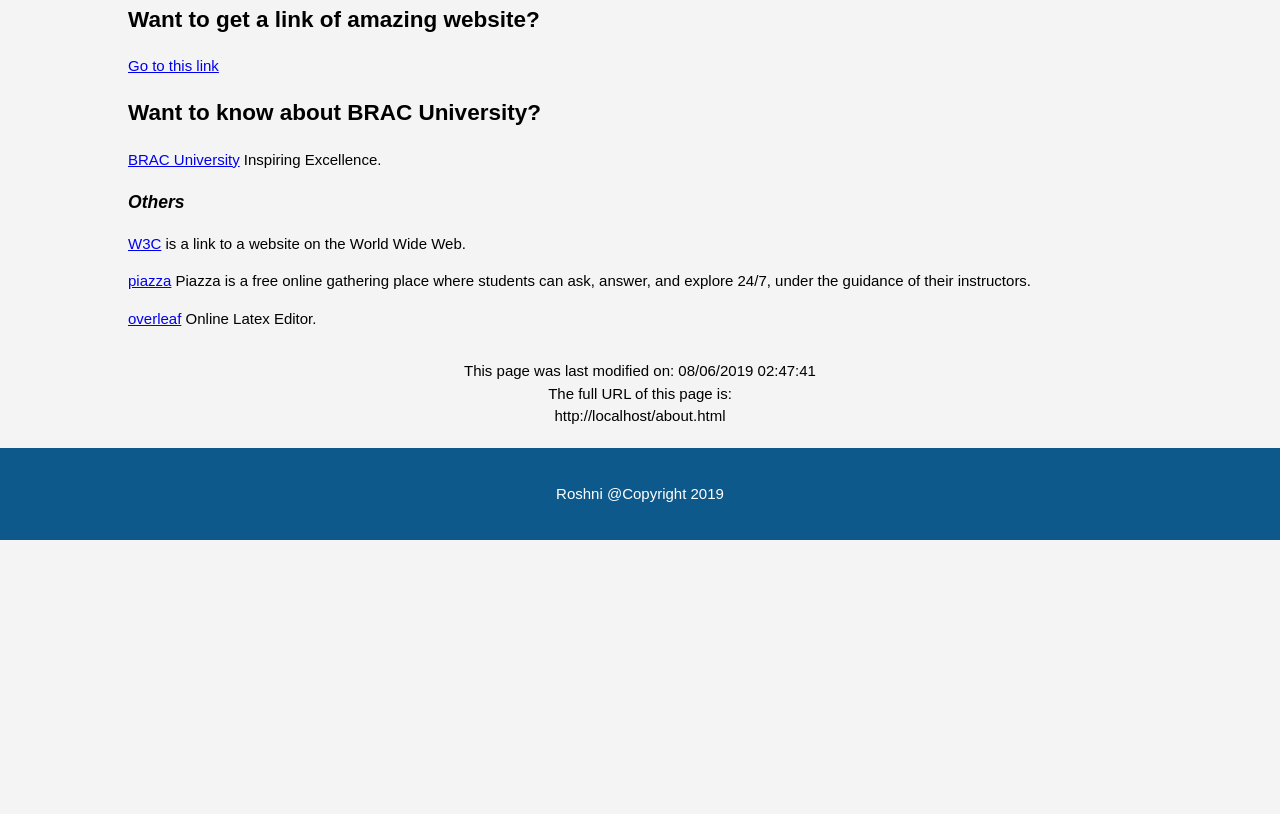
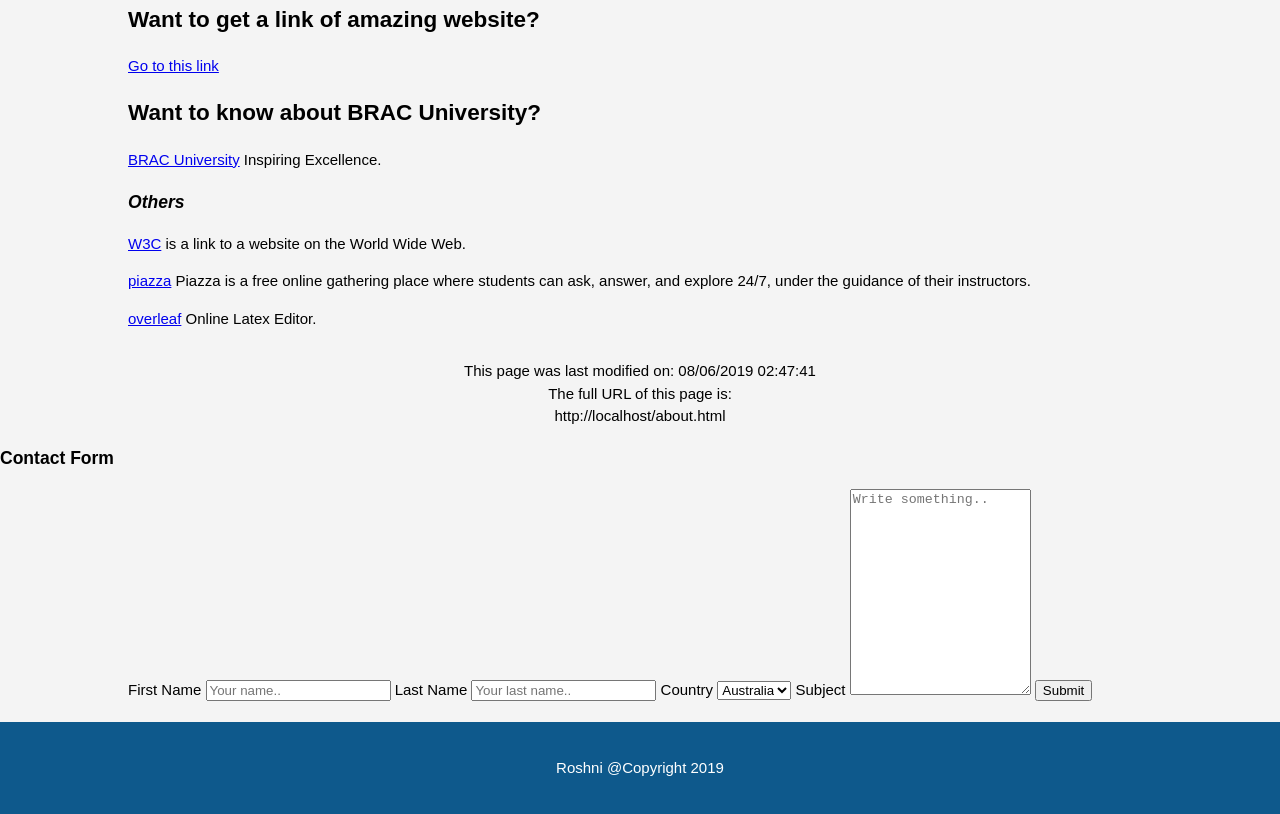
Before and after one commit to Elioraroshni/elioraroshni.github.io, a plain HTML site: page about.html in a window 1280 px wide. Shown: the part 976-1790 px from the top of the page. Before the commit the page ends 1516 px from the top, so only its background shows below. Drawn offline with Linux system fonts and the light colour scheme.

Commit message:
Update about.html

```diff
--- a/about.html
+++ b/about.html
@@ -143,6 +143,32 @@ The one almost, the other quite divine.
 
 </section>
 </p>
+    <h3>Contact Form</h3>
+
+<div class="container">
+  <form action="/action_page.php">
+    <label for="fname">First Name</label>
+    <input type="text" id="fname" name="firstname" placeholder="Your name..">
+
+    <label for="lname">Last Name</label>
+    <input type="text" id="lname" name="lastname" placeholder="Your last name..">
+
+    <label for="country">Country</label>
+    <select id="country" name="country">
+      <option value="australia">Australia</option>
+      <option value="canada">Canada</option>
+      <option value="usa">USA</option>
+    </select>
+
+    <label for="subject">Subject</label>
+    <textarea id="subject" name="subject" placeholder="Write something.." style="height:200px"></textarea>
+
+    <input type="submit" value="Submit">
+  </form>
+</div>
+
+
+
   <footer>
           <p>Roshni @Copyright 2019</p>
         </footer>
```
